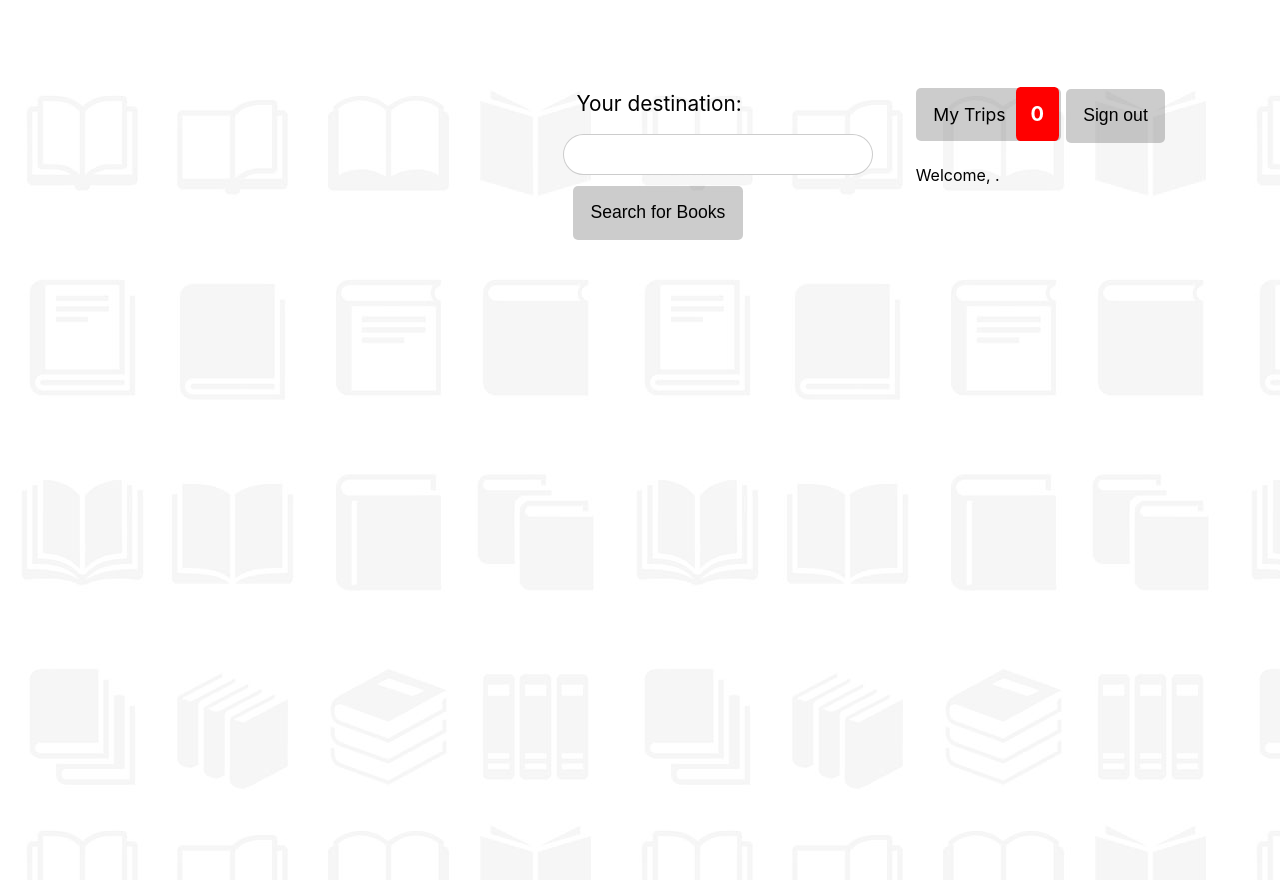
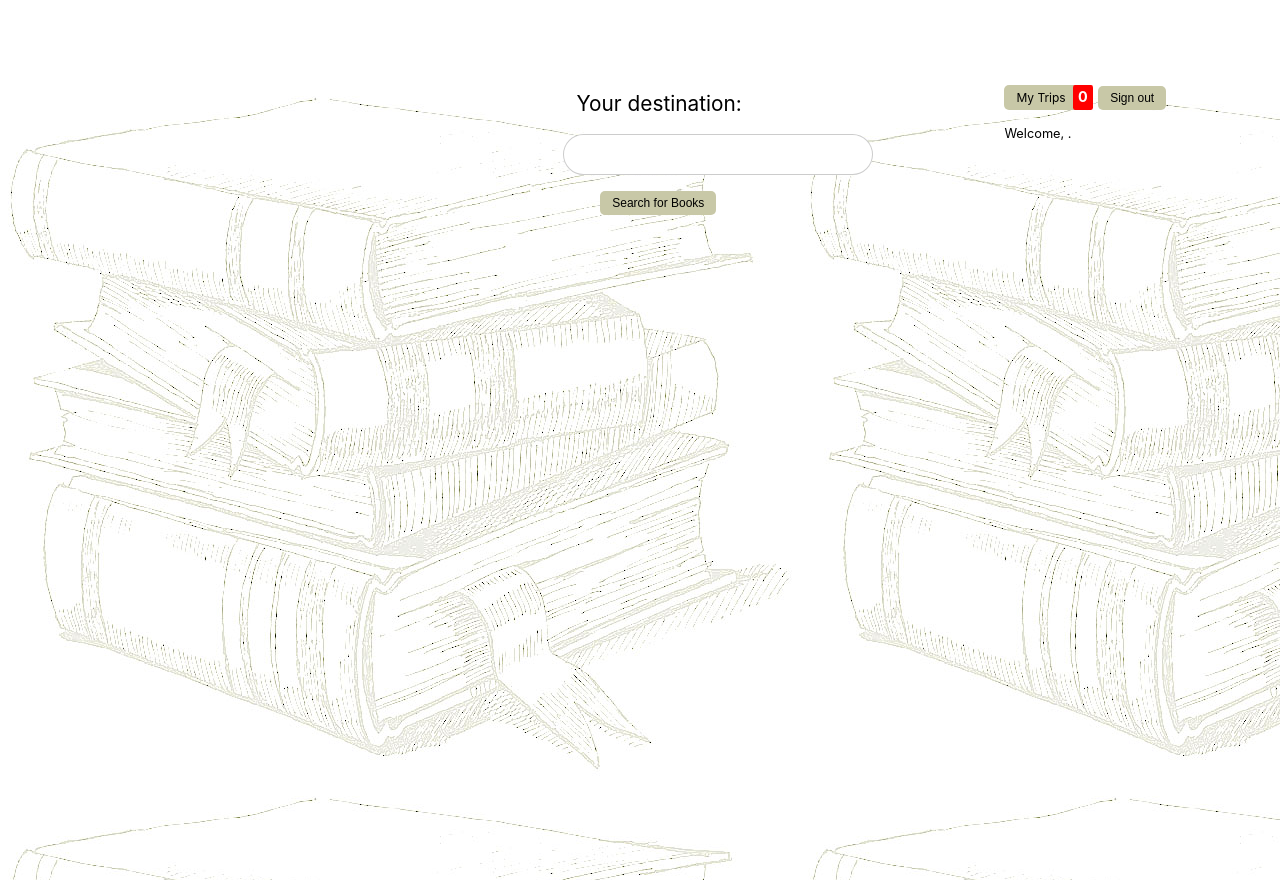
Before and after one commit to GiaEdgington/Project-Before-You-Go, a React (Create React App) app: page /homepage in a window 1280 px wide. Built offline with nearby package versions, Linux system fonts and the light colour scheme.

Commit message:
background/css updates

```diff
--- a/src/App.css
+++ b/src/App.css
@@ -113,33 +113,33 @@ button {
 .buttonPage {
   width: auto;
   border: none;
-  background-color:rgba(0, 0, 0, 0.2);
+  background-color: #c8c8a7;
   border-radius: 5px;
   margin-right: 0.15em;
   margin-top: 0.5em;
   line-height: 1.7em;
-  padding: 0.7em 1em;
+  padding: 0.15em 1em;
   margin-bottom: 0.3em;
-  font-size: 1.1em;
+  font-size: .75em;
 }
 
 .buttonTrips {
   width: auto;
   border: none;
-  background-color:rgba(0, 0, 0, 0.2);
+  background-color: #c8c8a7;
   border-radius: 5px;
   margin-right: 0.15em;
   margin-top: 0.5em;
   line-height: 1.7em;
-  padding: 0.9em 1em;
+  padding: 0.4em 1em;
   margin-bottom: 0.3em;
-  font-size: 1.1em;
+  font-size: .75em;
 }
 
 .buttonBook {
   width:auto;
   border: none;
-  background-color:rgba(0, 0, 0, 0.2);
+  background-color: #c8c8a7;
   border-radius: 5px;
   margin-right: 0.15em;
   margin-top: 0.5em;
@@ -175,6 +175,7 @@ button {
 }
 
 .synopsis h4 {
+  font-size: .9em;
   padding: 0.55em 0.8em 0;
   margin: 0;
 }
@@ -189,7 +190,7 @@ button {
   margin-top: .25em;
   margin-right: 3px;
   line-height: 1.9em;
-  font-size: .9em;
+  font-size: .6em;
 }
 
 .delTrip {
@@ -197,11 +198,7 @@ button {
   margin-bottom:0;
   font-family: 'Roboto', sans-serif;
   line-height: 1.9em;
-  font-size: 1em;
-}
-
-p {
-  font-size: 12px;
+  font-size: .75em;
 }
 
 .link {
@@ -209,6 +206,7 @@ p {
   line-height: 2em;
   color: black;
   float: right;
+  margin-top:.8em;
   margin-right: 7em;
   text-decoration: none;
 }
@@ -231,19 +229,33 @@ p {
   font-size: 1em;
 }
 
+.destinationBook {
+  display: flex;
+  flex-direction: row;
+  justify-content: flex-start;
+  flex-wrap: wrap;
+}
+
 .myDestinations {
-  width: 70%;
-  background-color: #d6d0ba;
+  width: 30%;
+  border: 1.5em #c5c59f solid;
+  background-color: #e7e7d9;
   padding: .7em;
-  margin: 5em auto 2em;
+  margin: 2em auto 0;
   height: 100%;
   overflow: hidden;
 }
 
 .tripClass {
   font-family: 'Roboto', sans-serif;
-  margin-left: 9em;
-  margin-top: 3em;
+  background-color: #c5c59f;
+  height: 3em;
+  padding: 2em;
+  margin: 0 auto;
+}
+
+.tripClass h3 {
+  margin-left: 7em;
 }
 
 .intro {
@@ -297,37 +309,31 @@ p {
 }
 
 .homepage {
-  background-image:url('./images/booksBg.jpg');
+  background-image:url('./images/books.jpg');
   background-repeat: repeat;
   min-height: 100vh;
 }
 
 .homepage p {
-  font-size: 1em;
+  font-size: .8em;
 }
 
 .tripStyle {
+  background-image: url('./images/bookcase.jpg');
   background-color: #f2efe5;
   position: absolute;
   min-height: 100vh;
   width: 100vw;
 }
 
-.bookshelf {
-  width: 70%;
-  margin: -2em auto;
-  padding: 0 0.7em;
-  height: 1em;
-  background-color: brown;
-}
-
 .counter {
-  padding: .75em;
+  padding: .20em .35em .35em;
   color: white;
   background: red;
   font-weight: bolder;
   border-radius: 10%;
-  font-size: 20px;
+  font-size: 1.2em;
+  font-weight: bolder;
   margin-left: .5em;
   margin-right: -.8em;
 }
--- a/src/components/Book.js
+++ b/src/components/Book.js
@@ -1,5 +1,4 @@
 import React from 'react';
-import { DH_UNABLE_TO_CHECK_GENERATOR } from 'constants';
 
 class Book extends React.Component {
     state = {
--- a/src/components/Destination.js
+++ b/src/components/Destination.js
@@ -43,7 +43,7 @@ class Destination extends React.Component {
         })
 
         return(
-            <div>
+            <div className="">
                     <section className="myDestinations">
                         <details onToggle= {() => this.handleToggle(this.props.dest.id)}>
                         <summary className="tripTitle">{this.props.dest.name}</summary>
@@ -58,7 +58,6 @@ class Destination extends React.Component {
                         <div></div>
                         }
                     </section>
-                <div className="bookshelf"></div>
             </div>
         )
     }
--- a/src/containers/Trips.js
+++ b/src/containers/Trips.js
@@ -46,8 +46,8 @@ class Trips extends React.Component {  //pass user ID here
         return(
             <div className="tripStyle">
                 <div className="tripClass">
-                    <Link to="/homepage" className='link'>Go Back</Link>
-                    <h3>My Trips</h3>
+                    <Link to="/homepage" className='link'>GO BACK</Link>
+                    <h3>MY TRIPS</h3>
                 </div>
 
                 <hr></hr>
```
Also changed, not shown: src/images/bookcase.jpg (added), src/images/books.jpg (added). Lines whose indentation alone changed are shown as unchanged.
